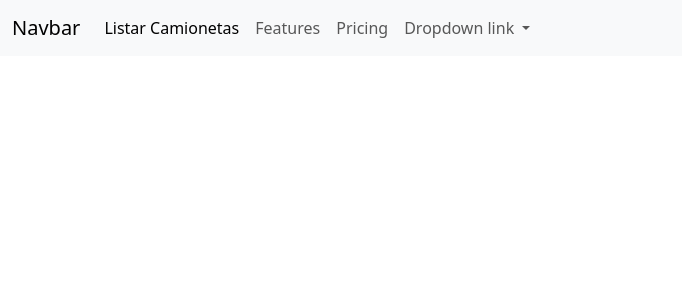
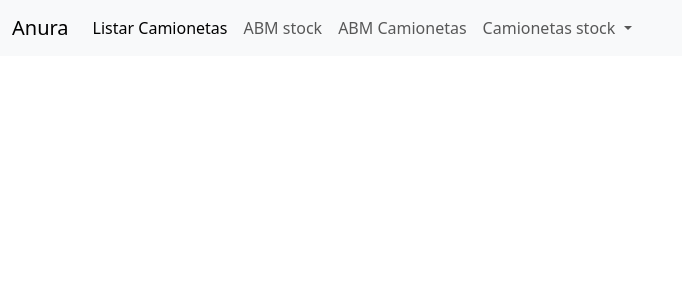
Before and after one commit to LucasMichalko/AnuraCamionetas, a Django app: page / in a window 1280 px wide. Shown: the top 300 px of the page, without its empty margins (0-682 px from the left). Run offline with Django 3.2, Linux system fonts and the light colour scheme.

Commit message:
Herencias de templates 2

```diff
--- a/templates/index.html
+++ b/templates/index.html
@@ -9,7 +9,7 @@
   <body>
     <nav class="navbar navbar-expand-lg bg-body-tertiary">
       <div class="container-fluid">
-        <a class="navbar-brand" href="#">Navbar</a>
+        <a class="navbar-brand" href="/">Anura</a>
         <button class="navbar-toggler" type="button" data-bs-toggle="collapse" data-bs-target="#navbarNavDropdown" aria-controls="navbarNavDropdown" aria-expanded="false" aria-label="Toggle navigation">
           <span class="navbar-toggler-icon"></span>
         </button>
@@ -19,19 +19,19 @@
               <a class="nav-link active" aria-current="page" href="/Listar_camionetas">Listar Camionetas</a>
             </li>
             <li class="nav-item">
-              <a class="nav-link" href="#">Features</a>
+              <a class="nav-link" href="#">ABM stock</a>
             </li>
             <li class="nav-item">
-              <a class="nav-link" href="#">Pricing</a>
+              <a class="nav-link" href="#">ABM Camionetas</a>
             </li>
             <li class="nav-item dropdown">
               <a class="nav-link dropdown-toggle" href="#" role="button" data-bs-toggle="dropdown" aria-expanded="false">
-                Dropdown link
+                Camionetas stock
               </a>
               <ul class="dropdown-menu">
-                <li><a class="dropdown-item" href="#">Action</a></li>
-                <li><a class="dropdown-item" href="#">Another action</a></li>
-                <li><a class="dropdown-item" href="#">Something else here</a></li>
+                {% for Listar_camionetas in Listar_camionetas %}
+                  <li><a class="dropdown-item" href="#">{{Listar_camionetas.name}}</a></li>
+                {% endfor %}
               </ul>
             </li>
           </ul>
```
